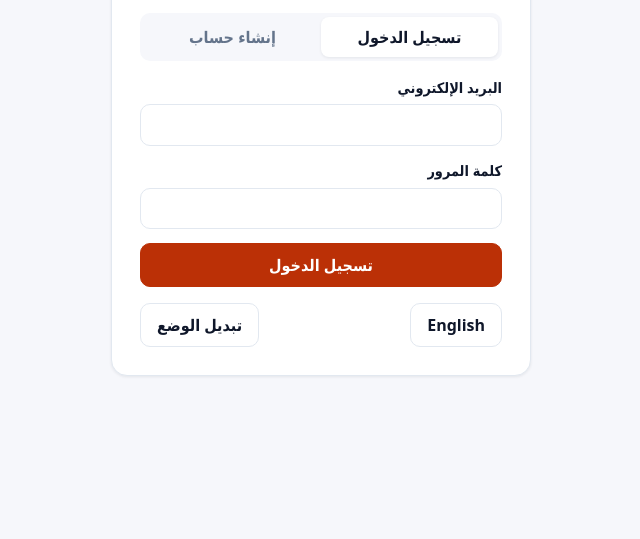
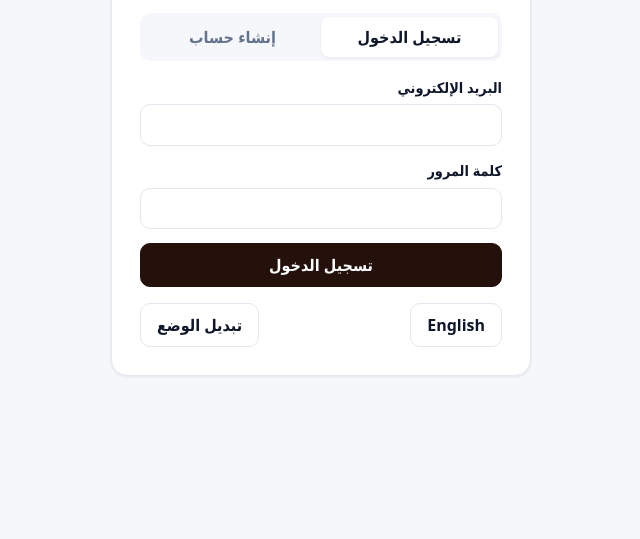
Before and after one commit to waleednemer/TaskFlow, a plain HTML site: page frontend/index.html in a window 1280 px wide. Shown: the part 261-800 px from the top of the page, without its empty margins (319-959 px from the left). Drawn offline with Linux system fonts and the light colour scheme; no server answers.

Commit message:
Add TaskFlow Frontend Css UI default

```diff
--- a/frontend/css/style.css
+++ b/frontend/css/style.css
@@ -1,10 +1,10 @@
 :root {
   --bg: #f6f7fb; --surface: #ffffff; --text: #0f172a; --muted: #64748b; --border: #e2e8f0;
-  --accent: #bb3006; --accent-ink: #ffffff; --danger: #dc2626; --shadow: 0 1px 3px rgba(15, 23, 42, .08);
+  --accent: #25110b; --accent-ink: #ffffff; --danger: #dc2626; --shadow: 0 1px 3px rgba(15, 23, 42, .08);
   --radius: 12px; color-scheme: light;
 }
 [data-theme="dark"] {
-  --bg: #5bf419; --surface: #131a2e; --text: #e5e7eb; --muted: #94a3b8; --border: #243049;
+  --bg: #19064f; --surface: #131a2e; --text: #e5e7eb; --muted: #94a3b8; --border: #243049;
   --accent: #6366f1; --shadow: 0 1px 3px rgba(0, 0, 0, .4); color-scheme: dark;
 }
 * { box-sizing: border-box; }
```
